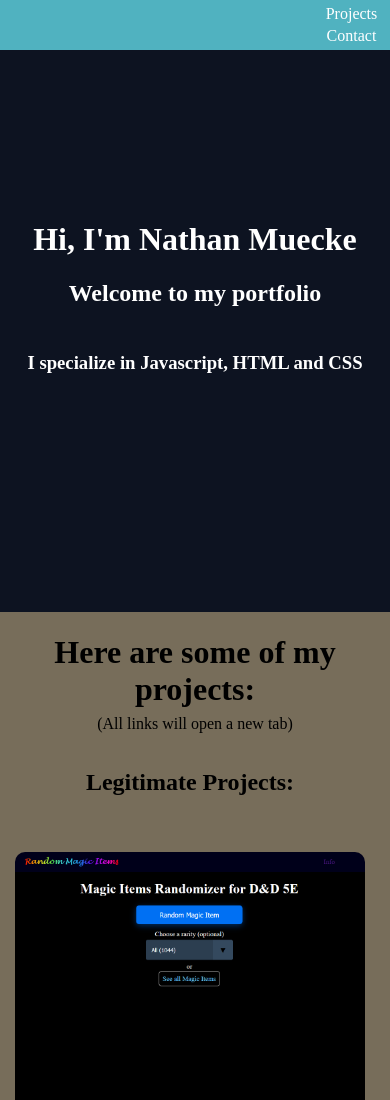
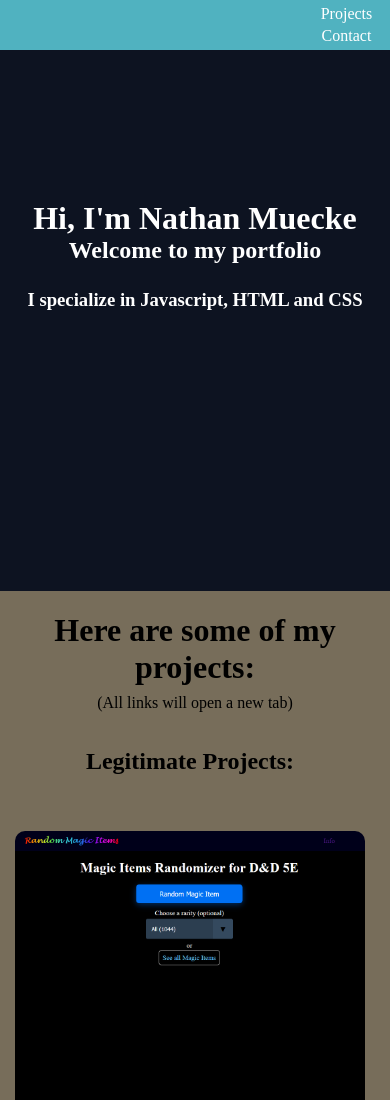
Before and after one commit to nrmuecke/Portfolio, a plain HTML site: page portfolio.html in a window 390 px wide. Shown: the top 1100 px of the page. Drawn offline with Linux system fonts and the light colour scheme.

Commit message:
small styling changes

```diff
--- a/styles.css
+++ b/styles.css
@@ -114,9 +114,15 @@ nav > ul {
 @media (max-width: 650px) {
     nav > ul {
         flex-direction: column;
+        padding-right: 10px;
     }
     #projects {
         justify-content: center;
         padding-left: 0;
     }
+    .welcome-text1, .welcome-text2, .welcome-text3 {
+        max-width: 95%;
+        text-align: center;
+        margin: auto;
+    }
 }
```
